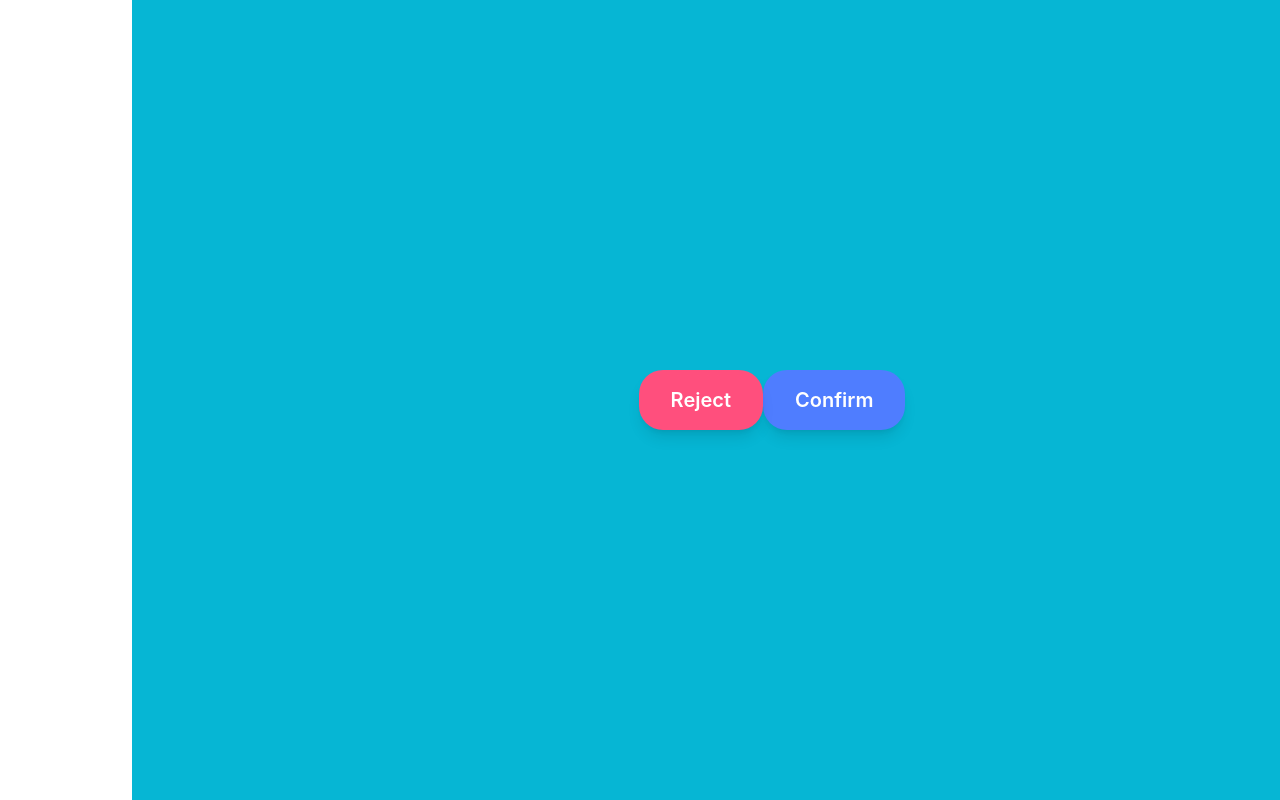
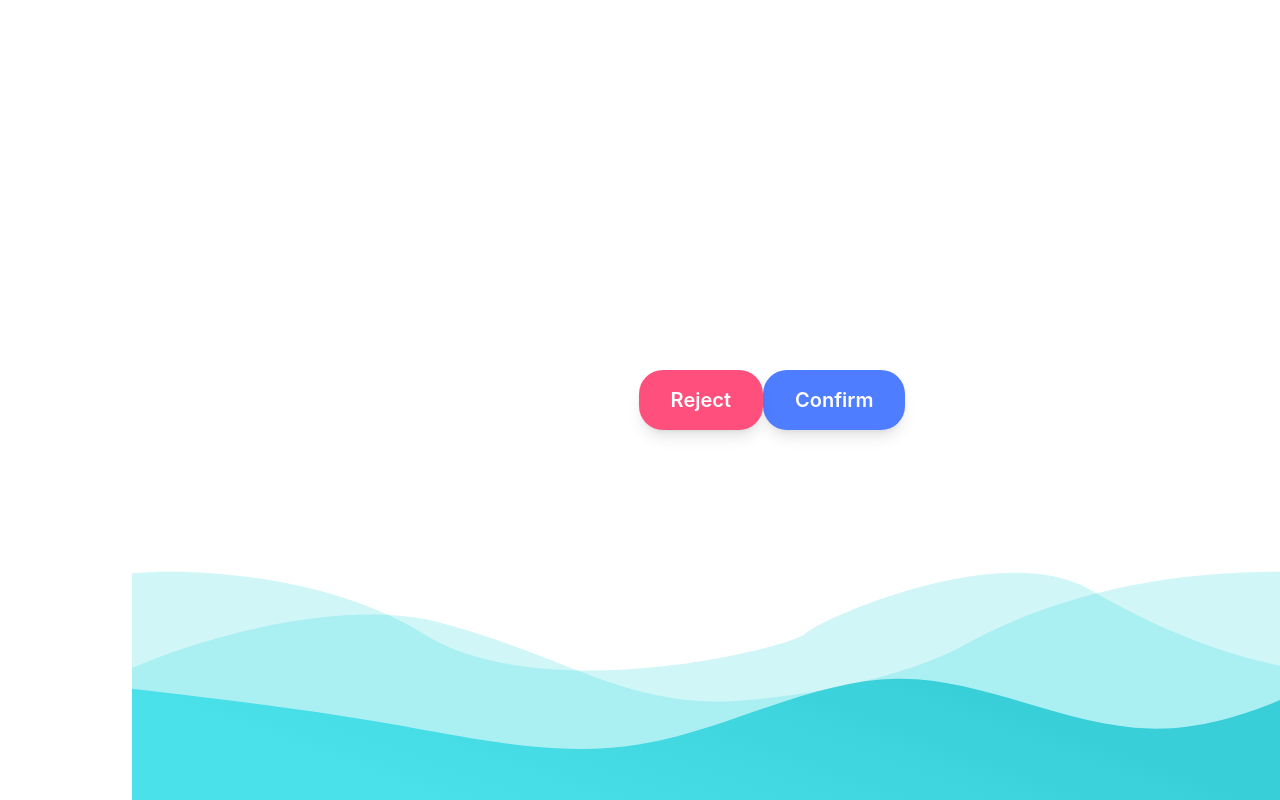
Before and after one commit to miillaadddddd/SepidParvaz, a Next.js app: page / in a window 1280 px wide. Built offline with nearby package versions, Linux system fonts and the light colour scheme.

Commit message:
Feat : Add footer

```diff
--- a/pages/index.jsx
+++ b/pages/index.jsx
@@ -5,9 +5,21 @@ import styles from '../styles/Home.module.css'
 
 export default function Home() {
   return (
-    <div className="h-screen bg-cyan-500 flex justify-center items-center">
+    <div className="h-screen  flex justify-center items-center">
       <Button title="Confirm"/>
       <Button title="Reject" type="reject"/>
+
+      <footer>
+        <div className="fixed bottom-[-50px] left-0 right-0">
+          <Image
+            src="/wave.svg"
+            layout='responsive'
+            alt="logo"
+            width={4}
+            height={1}
+          />
+        </div>
+      </footer>
     </div>
   )
 }
```
Also changed, not shown: public/wave.svg (added).
